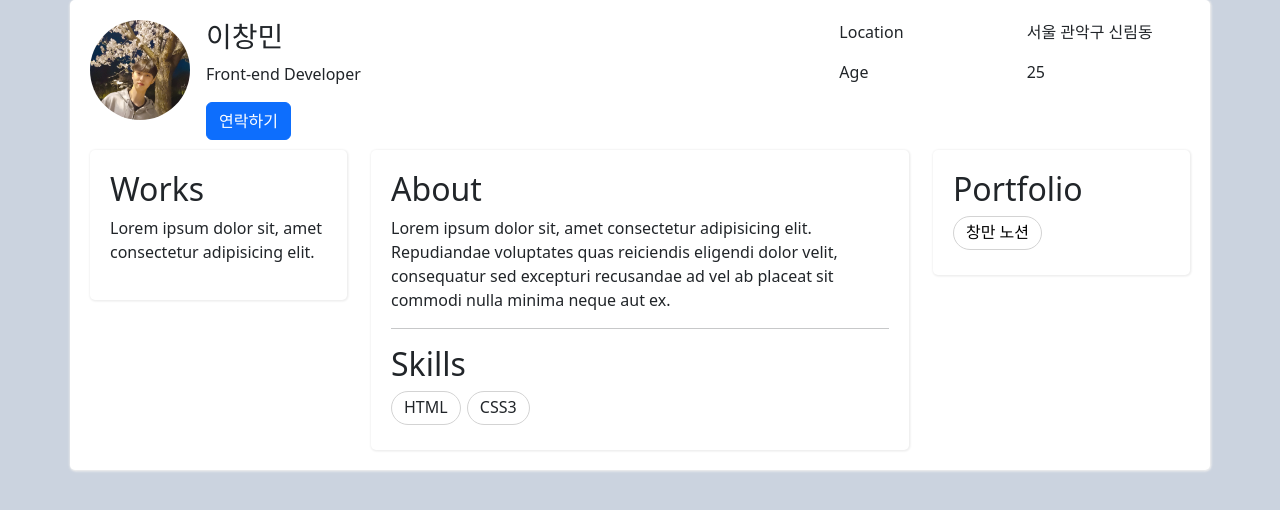
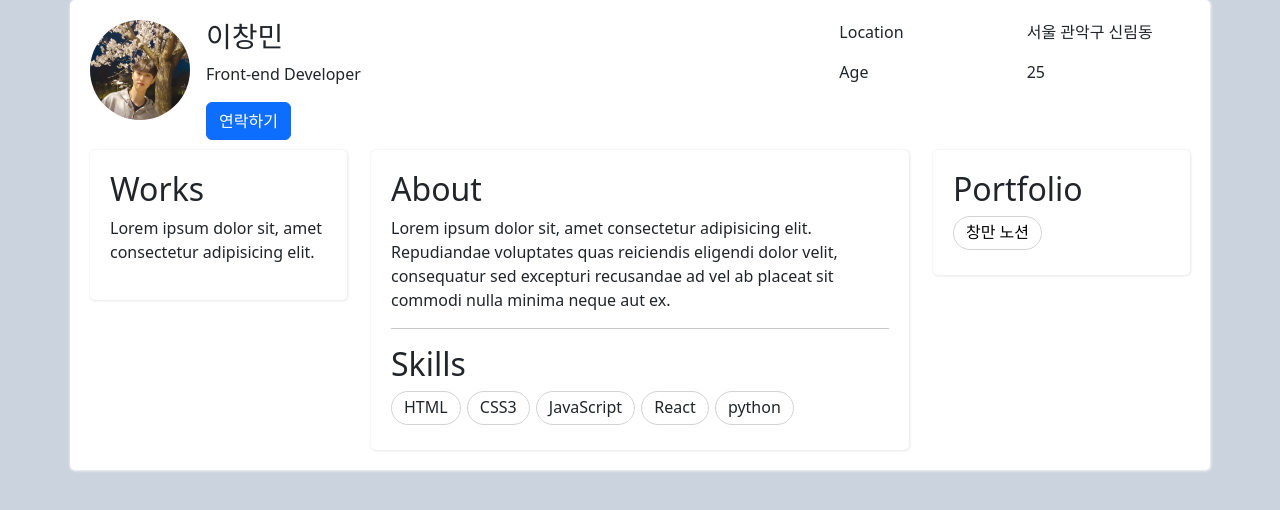
Before and after one commit to 2ckdaks/2ckdaks.github.io, a plain HTML site: page portfolio2/index.html in a window 1280 px wide. Drawn offline with nearby package versions, Linux system fonts and the light colour scheme.

Commit message:
Add files via upload

```diff
--- a/portfolio2/index.html
+++ b/portfolio2/index.html
@@ -49,13 +49,16 @@
                   <h2>Skills</h2>
                     <span class="pill">HTML</span>
                     <span class="pill">CSS3</span>
+                    <span class="pill">JavaScript</span>
+                    <span class="pill">React</span>
+                    <span class="pill">python</span>
               </div>
             </div>
             <div class="col-md-3">
               <div class="white-box">
                 <h2>Portfolio</h2>
                 <span class="pill">
-                  <a href="https://www.notion.so/8487c50e263c46b5baa653324795f6c1" target="_blank" style="text-decoration:none; color:black;">창만 노션</a>
+                  <a href="https://spark-tibia-877.notion.site/8487c50e263c46b5baa653324795f6c1" target="_blank" style="text-decoration:none; color:black;">창만 노션</a>
                 </span>
               </div>
             </div>
```
